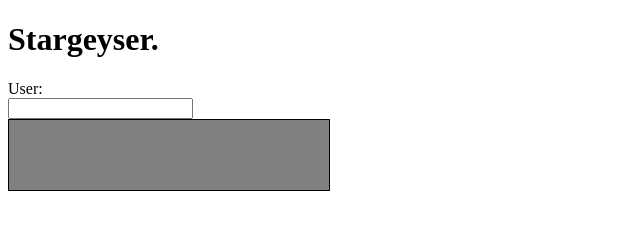
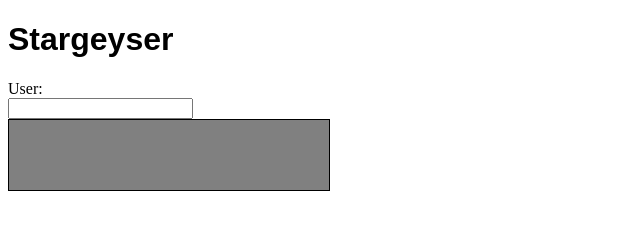
Before and after one commit to aychtang/stargeyser, a website: page index.html in a window 1280 px wide. Shown: the full height of the page, 0-640 px from the left. Drawn offline with Linux system fonts and the light colour scheme.

Commit message:
Update stylesheets.

```diff
--- a/index.html
+++ b/index.html
@@ -6,7 +6,7 @@
     <link rel="stylesheet" type="text/css" href="style.css">
   </head>
   <body>
-    <h1>Stargeyser.</h1>
+    <h1>Stargeyser</h1>
     <label>User:</label>
     <input class="js-input" type="text">
     <div class="js-description gazebox"></div>
--- a/style.css
+++ b/style.css
@@ -29,3 +29,7 @@
 input {
   display: block;
 }
+
+h1 {
+  font-family: sans-serif;
+}
```
